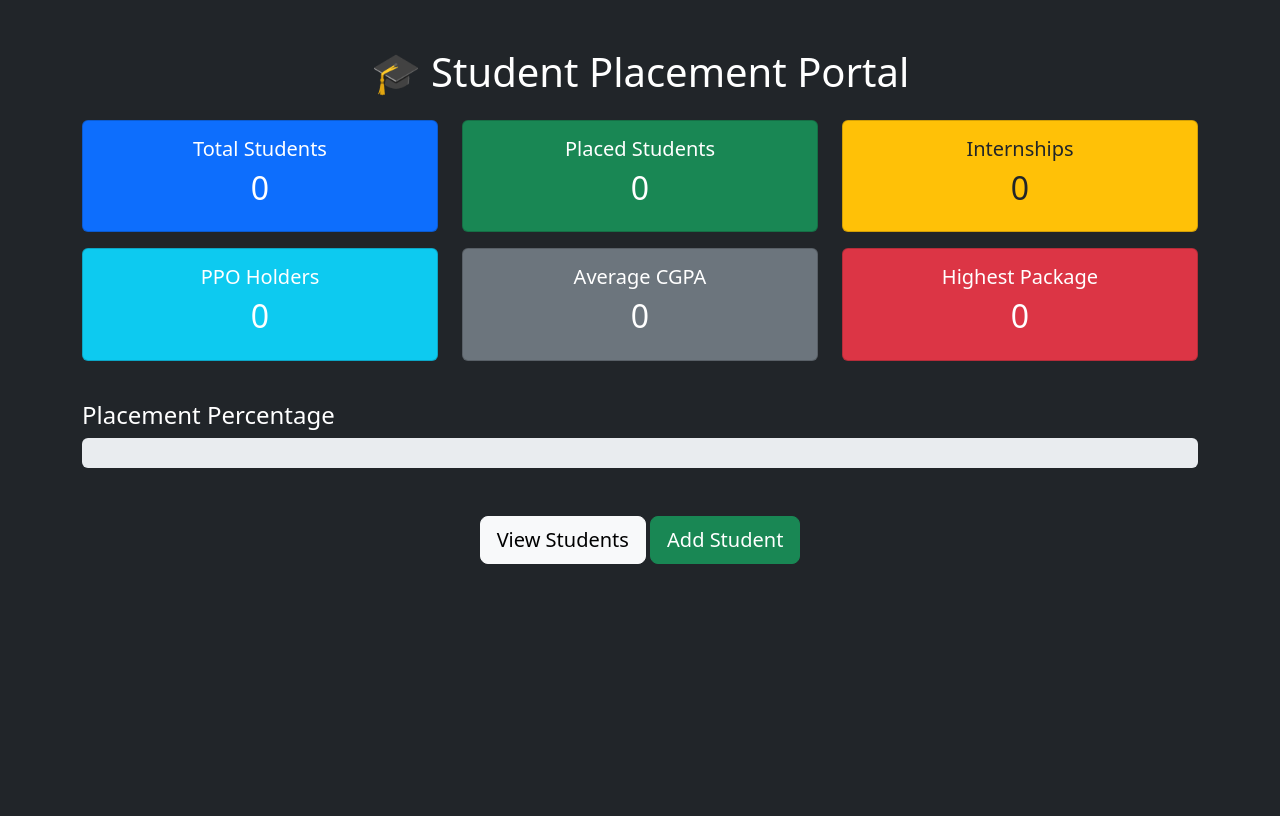
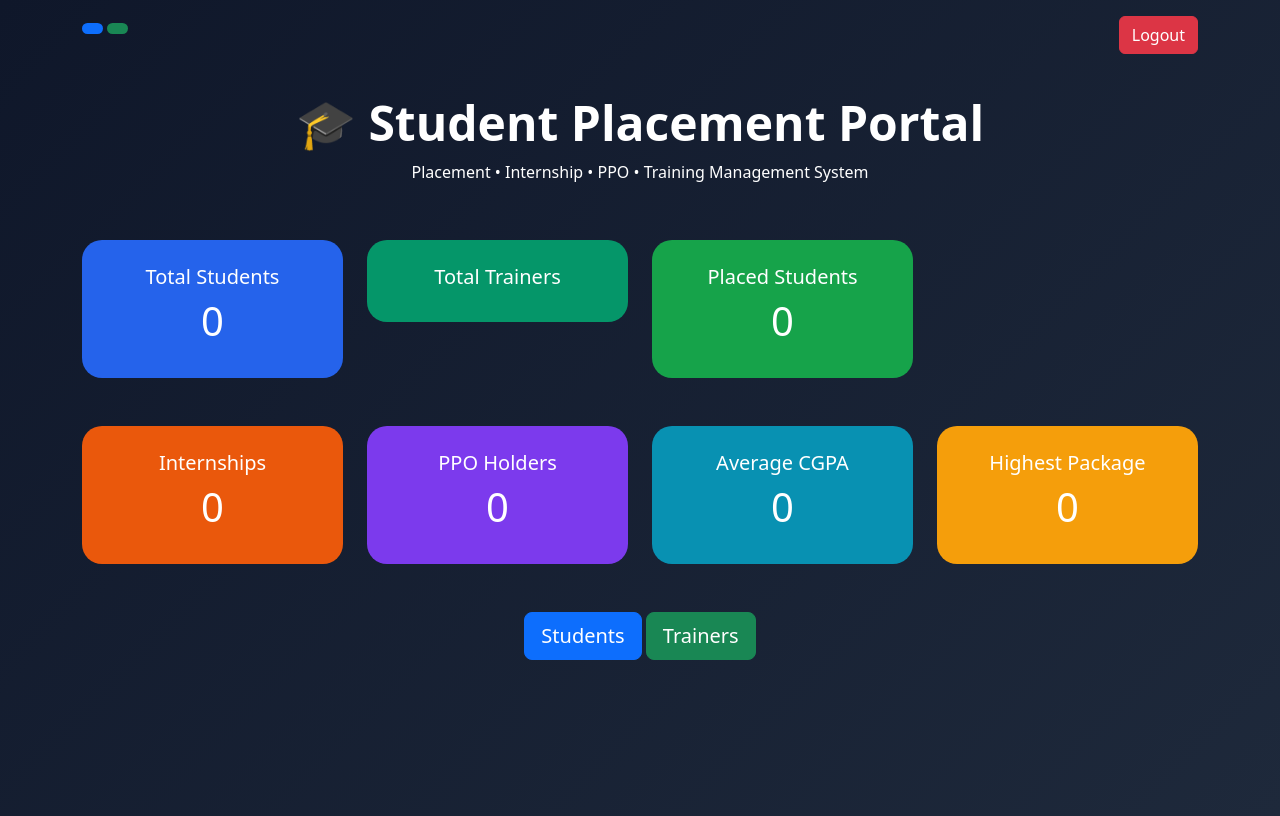
Before and after one commit to yashmote94-sys/Student-Placement-Management-System, a FastAPI app: page / in a window 1280 px wide. Before the commit the page ends 564 px from the top, so only its background shows below. Run offline with FastAPI, Linux system fonts and the light colour scheme.

Commit message:
Update index.html

```diff
--- a/templates/index.html
+++ b/templates/index.html
@@ -1,89 +1,178 @@
 <!DOCTYPE html>
 <html>
+
 <head>
     <title>Student Placement Portal</title>
 
     <link href="https://cdn.jsdelivr.net/npm/bootstrap@5.3.3/dist/css/bootstrap.min.css" rel="stylesheet">
+
+    <style>
+
+        body{
+            background: linear-gradient(135deg,#0f172a,#1e293b);
+            min-height:100vh;
+            color:white;
+        }
+
+        .hero{
+            text-align:center;
+            padding:40px;
+        }
+
+        .hero h1{
+            font-size:3rem;
+            font-weight:bold;
+        }
+
+        .card-box{
+            border-radius:20px;
+            padding:25px;
+            text-align:center;
+            color:white;
+            transition:0.3s;
+        }
+
+        .card-box:hover{
+            transform:translateY(-5px);
+        }
+
+        .students{
+            background:#2563eb;
+        }
+
+        .trainers{
+            background:#059669;
+        }
+
+        .admins{
+            background:#dc2626;
+        }
+
+        .placed{
+            background:#16a34a;
+        }
+
+        .internship{
+            background:#ea580c;
+        }
+
+        .ppo{
+            background:#7c3aed;
+        }
+
+        .cgpa{
+            background:#0891b2;
+        }
+
+        .package{
+            background:#f59e0b;
+        }
+
+    </style>
+
 </head>
 
-<body class="bg-dark text-white">
+<body>
 
-<div class="container mt-5">
+<div class="container">
 
-    <h1 class="text-center mb-4">
-        🎓 Student Placement Portal
-    </h1>
+    <div class="d-flex justify-content-between mt-3">
 
-    <div class="row">
+        <div>
 
-        <div class="col-md-4 mb-3">
-            <div class="card bg-primary text-white">
-                <div class="card-body text-center">
-                    <h5>Total Students</h5>
-                    <h2>{{ total_students }}</h2>
-                </div>
+            <span class="badge bg-primary fs-6">
+                {{ username }}
+            </span>
+
+            <span class="badge bg-success fs-6">
+                {{ role }}
+            </span>
+
+        </div>
+
+        <div>
+
+            <a href="/logout" class="btn btn-danger">
+                Logout
+            </a>
+
+        </div>
+
+    </div>
+
+    <div class="hero">
+
+        <h1>
+            🎓 Student Placement Portal
+        </h1>
+
+        <p>
+            Placement • Internship • PPO • Training Management System
+        </p>
+
+    </div>
+
+    <div class="row g-4">
+
+        <div class="col-md-3">
+            <div class="card-box students">
+                <h5>Total Students</h5>
+                <h1>{{ total_students }}</h1>
             </div>
         </div>
 
-        <div class="col-md-4 mb-3">
-            <div class="card bg-success text-white">
-                <div class="card-body text-center">
-                    <h5>Placed Students</h5>
-                    <h2>{{ placed_students }}</h2>
-                </div>
+        <div class="col-md-3">
+            <div class="card-box trainers">
+                <h5>Total Trainers</h5>
+                <h1>{{ total_trainers }}</h1>
             </div>
         </div>
 
-        <div class="col-md-4 mb-3">
-            <div class="card bg-warning text-dark">
-                <div class="card-body text-center">
-                    <h5>Internships</h5>
-                    <h2>{{ internship_count }}</h2>
-                </div>
+        {% if role == "Admin" %}
+        <div class="col-md-3">
+            <div class="card-box admins">
+                <h5>Total Admins</h5>
+                <h1>{{ total_admins }}</h1>
             </div>
         </div>
+        {% endif %}
 
-        <div class="col-md-4 mb-3">
-            <div class="card bg-info text-white">
-                <div class="card-body text-center">
-                    <h5>PPO Holders</h5>
-                    <h2>{{ ppo_count }}</h2>
-                </div>
-            </div>
-        </div>
-
-        <div class="col-md-4 mb-3">
-            <div class="card bg-secondary text-white">
-                <div class="card-body text-center">
-                    <h5>Average CGPA</h5>
-                    <h2>{{ avg_cgpa }}</h2>
-                </div>
-            </div>
-        </div>
-
-        <div class="col-md-4 mb-3">
-            <div class="card bg-danger text-white">
-                <div class="card-body text-center">
-                    <h5>Highest Package</h5>
-                    <h2>{{ highest_package }}</h2>
-                </div>
+        <div class="col-md-3">
+            <div class="card-box placed">
+                <h5>Placed Students</h5>
+                <h1>{{ placed_students }}</h1>
             </div>
         </div>
 
     </div>
 
-    <div class="mt-4">
+    <div class="row mt-4 g-4">
 
-        <h4>Placement Percentage</h4>
+        <div class="col-md-3">
+            <div class="card-box internship">
+                <h5>Internships</h5>
+                <h1>{{ internship_count }}</h1>
+            </div>
+        </div>
 
-        <div class="progress" style="height:30px;">
-            <div
-                class="progress-bar bg-success"
-                role="progressbar"
-                style="width: {{ placement_percentage }}%;">
+        <div class="col-md-3">
+            <div class="card-box ppo">
+                <h5>PPO Holders</h5>
+                <h1>{{ ppo_count }}</h1>
+            </div>
+        </div>
 
-                {{ placement_percentage }}%
+        <div class="col-md-3">
+            <div class="card-box cgpa">
+                <h5>Average CGPA</h5>
+                <h1>{{ avg_cgpa }}</h1>
+            </div>
+        </div>
 
+        <div class="col-md-3">
+            <div class="card-box package">
+                <h5>Highest Package</h5>
+                <h1>{{ highest_package }}</h1>
             </div>
         </div>
 
@@ -91,13 +180,34 @@
 
     <div class="text-center mt-5">
 
-        <a href="/students" class="btn btn-light btn-lg">
-            View Students
+        <a href="/students" class="btn btn-primary btn-lg">
+            Students
         </a>
 
-        <a href="/add-student" class="btn btn-success btn-lg">
-            Add Student
+        <a href="/trainers" class="btn btn-success btn-lg">
+            Trainers
         </a>
+
+        {% if role == "Admin" %}
+
+        <a href="/admins" class="btn btn-warning btn-lg">
+            Admins
+        </a>
+
+        <a href="/add-student" class="btn btn-info btn-lg">
+            Add Record
+        </a>
+
+        <a
+            href="/delete-all"
+            onclick="return confirm('Delete all records?')"
+            class="btn btn-danger btn-lg">
+
+            Delete All
+
+        </a>
+
+        {% endif %}
 
     </div>
 
```
